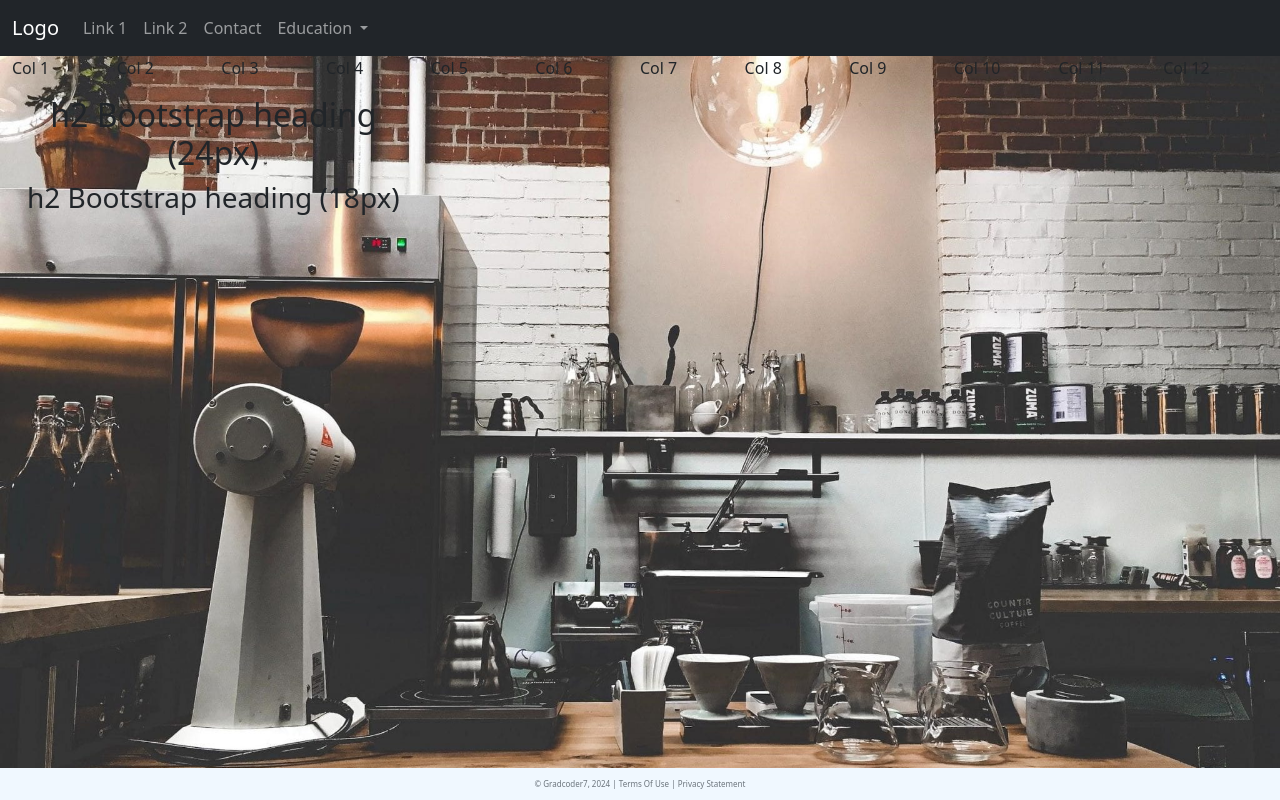
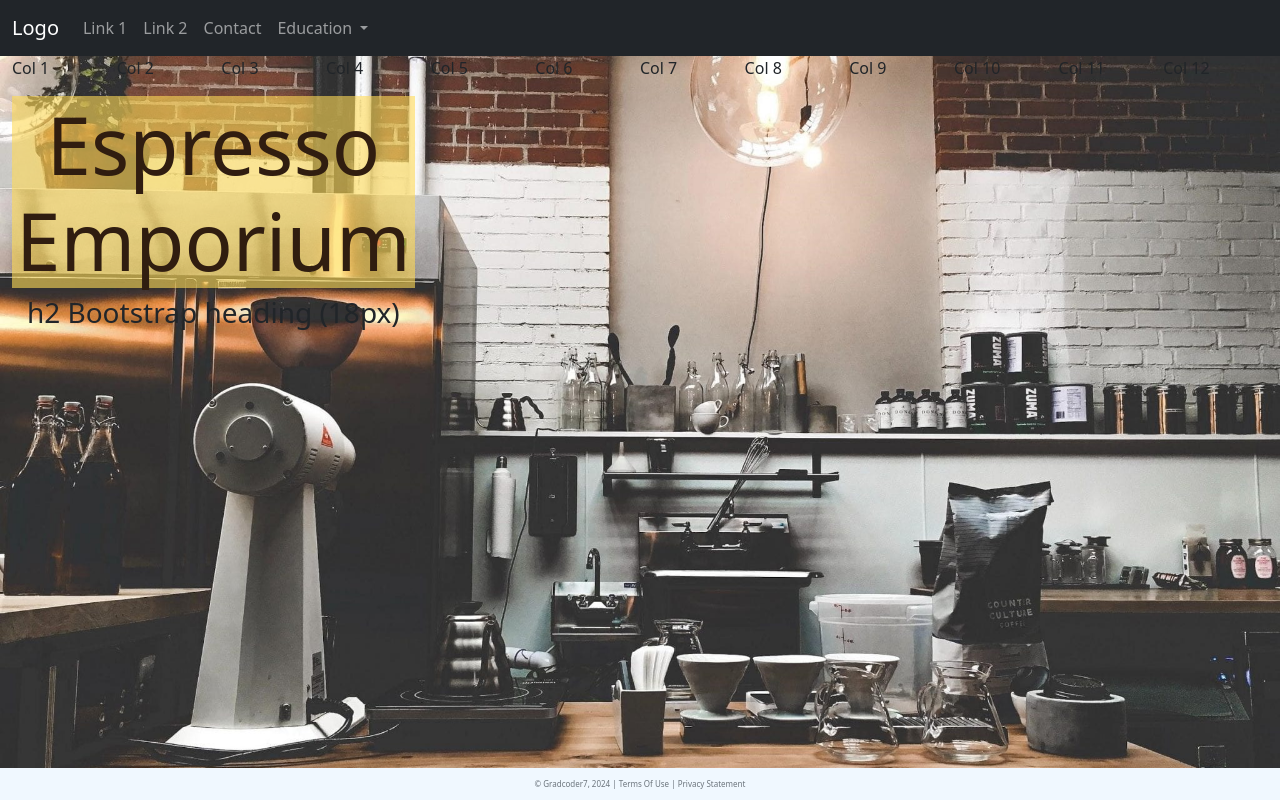
Before and after one commit to gradcoder7/P4, a plain HTML site: page index.html in a window 1280 px wide. Drawn offline with nearby package versions, Linux system fonts and the light colour scheme.

Commit message:
Add files via upload

```diff
--- a/index.html
+++ b/index.html
@@ -70,7 +70,7 @@
         <p class="col-1">Col 12</p>
         </div>
     <div class="col-sm-4  text-center">
-        <h2>h2 Bootstrap heading (24px)</h2>
+        <h2 class = "center">Espresso Emporium</h2>
         <h3>h2 Bootstrap heading (18px)</h3>
     </div>
 </div>
```
